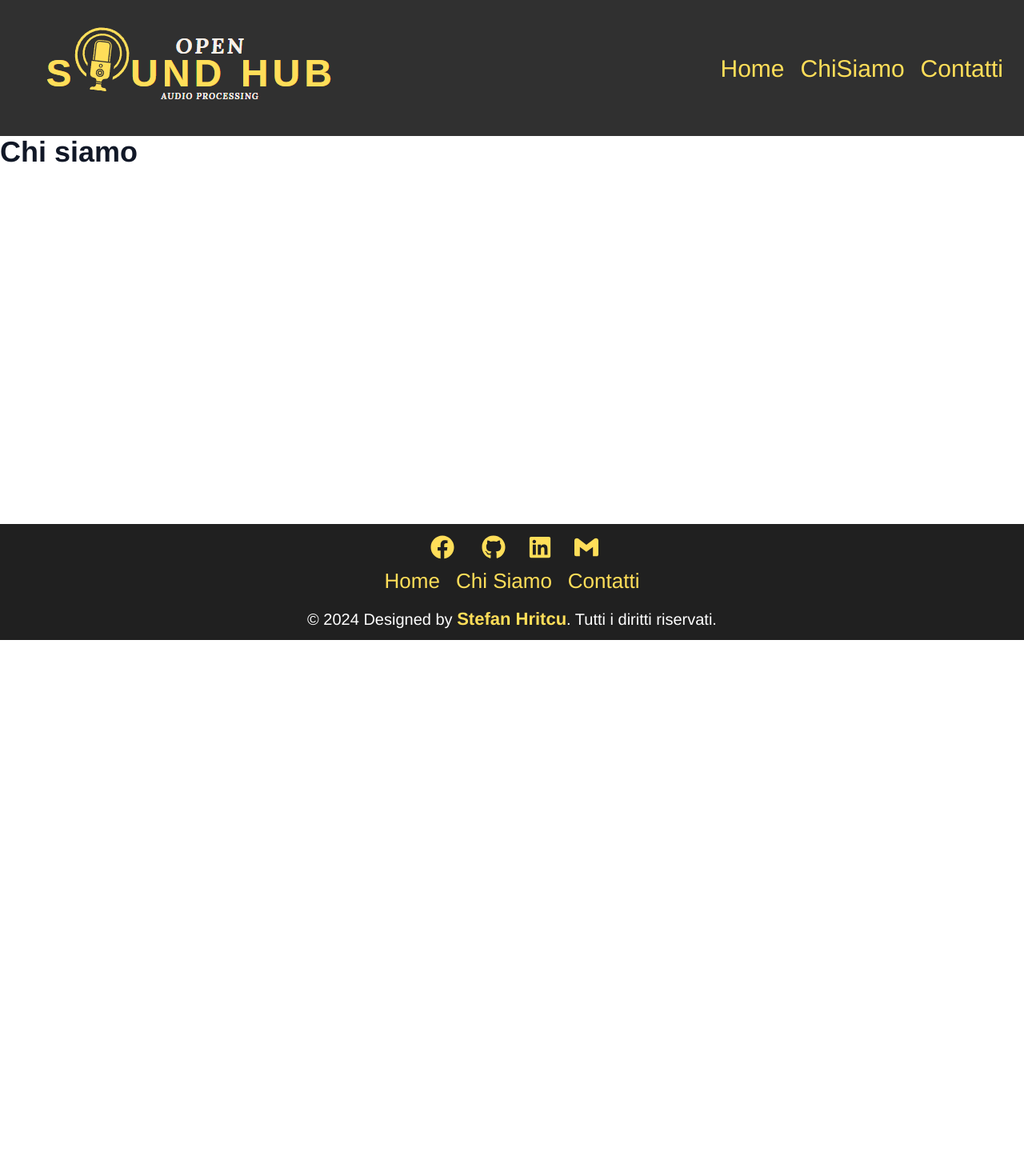
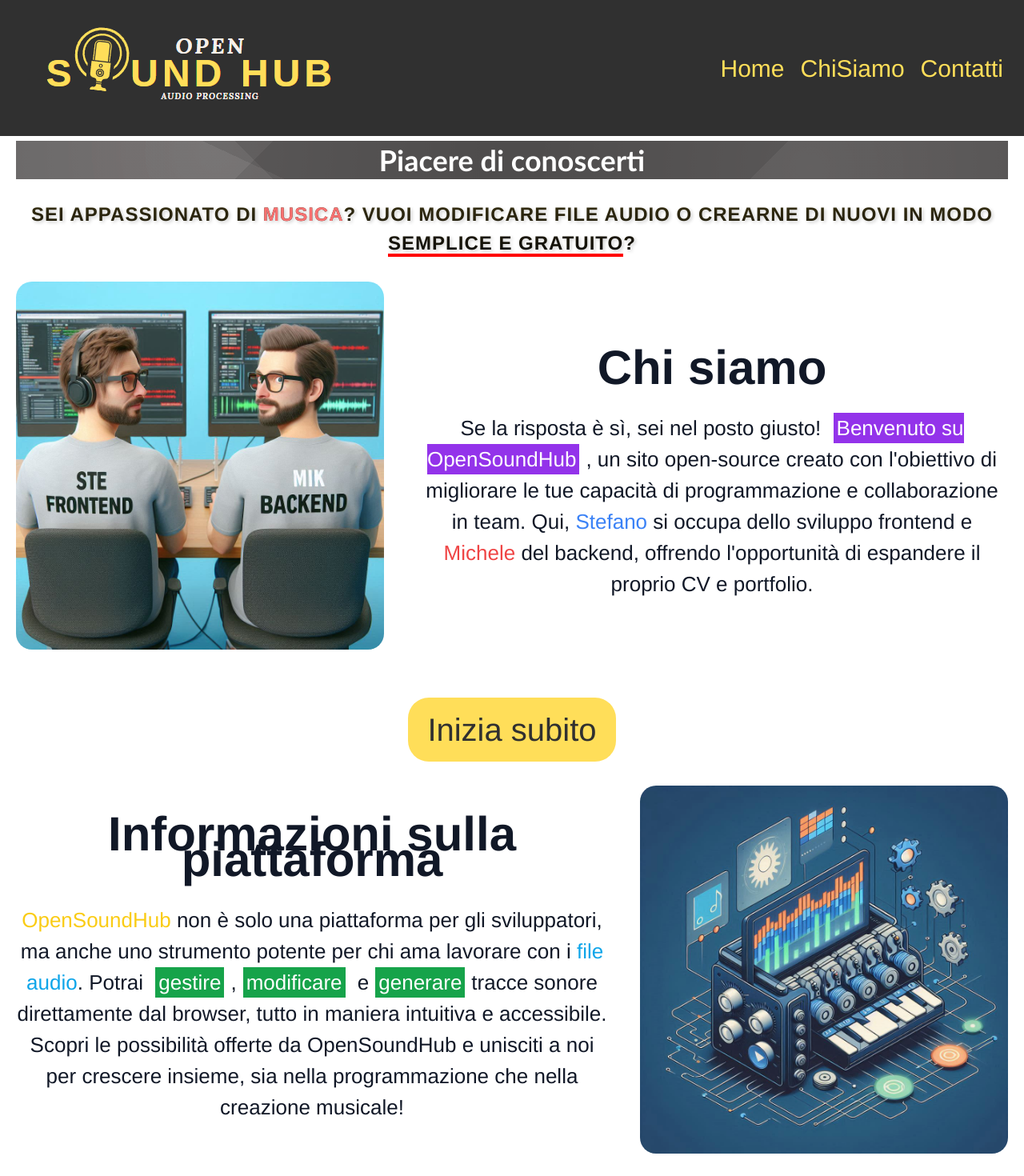
Before and after one commit to StefanHritcu/OpenSoundHub-Collaborative-Full-Stack-Audio-Processing-Platform, a React (Vite) app in the folder frontend/: page /chisiamo in a window 1280 px wide. Shown: the top 1470 px of the page at 80% size. Before the commit the page ends 800 px from the top, so only its background shows below. Built offline with nearby package versions, Linux system fonts and the light colour scheme.

Commit message:
add: componente CHISIAMO e conclusione sito

```diff
--- a/frontend/src/components/chisiamo/ChiSiamo.jsx
+++ b/frontend/src/components/chisiamo/ChiSiamo.jsx
@@ -1,10 +1,105 @@
+import "./chisiamo.css";
+import ChiSiamoImage1 from "./../../assets/images/chisiamoImage.jpg";
+import ChiSiamoImage2 from "./../../assets/images/chisiamoImage2.jpg";
+
+import { Link } from "react-router-dom";
+
 function ChiSiamo() {
   return (
     <>
-      <div>
-        <h1>Chi siamo</h1>
-      </div>
+      <main>
+        <header>
+          <h1 className="chisiamo-title">Piacere di conoscerti</h1>
+        </header>
+
+        {/* Introduzione */}
+        <section aria-labelledby="intro-title">
+          <h2 id="intro-title" className="chisiamo-second-title">
+            Sei appassionato di <span className="text-red-400">MUSICA</span>?
+            Vuoi modificare file audio o crearne di nuovi in modo{" "}
+            <span className="second-title-underline">semplice e gratuito</span>?
+          </h2>
+        </section>
+
+        {/* Descrizione e imagine */}
+        <section
+          className="chisiamo-responsive-first-div"
+          aria-labelledby="about-us"
+        >
+          <img
+            className="chisiamo-foto1"
+            src={ChiSiamoImage2}
+            alt="Immagine dei programmatori Stefano e Michele"
+          />
+          <div>
+            <h3
+              id="about-us"
+              className="documentation-style visually-hidden text-center text-2xl"
+            >
+              Chi siamo
+            </h3>
+            <p className="chisiamo-terzo-title">
+              Se la risposta è sì, sei nel posto giusto!{" "}
+              <span className="text-white bg-purple-600 p-1 mx-2">
+                Benvenuto su OpenSoundHub
+              </span>
+              , un sito open-source creato con l&apos;obiettivo di migliorare le
+              tue capacità di programmazione e collaborazione in team. Qui,{" "}
+              <span className="text-blue-500">Stefano</span> si occupa dello
+              sviluppo frontend e <span className="text-red-500">Michele</span>{" "}
+              del backend, offrendo l&apos;opportunit&agrave; di espandere il
+              proprio CV e portfolio.
+            </p>
+          </div>
+        </section>
+
+        {/* Link che porta alla home dove ci saranno le funzionalità */}
+        <section aria-labelledby="cta-section">
+          <div id="cta-section" className="cta-container">
+            <Link to="/">
+              <p className="chisiamo-iniziasubito">Inizia subito</p>
+            </Link>
+          </div>
+        </section>
+
+        {/* Informazioni aggiuntive */}
+        <section
+          className="chisiamo-responsive-second-div"
+          aria-labelledby="platform-info"
+        >
+          <img
+            className="chisiamo-foto1"
+            src={ChiSiamoImage1}
+            alt="Interfaccia della piattaforma OpenSoundHub"
+          />
+          <div>
+            <h3
+              id="platform-info"
+              className="documentation-style visually-hidden text-center text-2xl"
+            >
+              Informazioni sulla piattaforma
+            </h3>
+            <p className="chisiamo-terzo-title my-6">
+              <span className="text-yellow-400">OpenSoundHub</span> non è solo
+              una piattaforma per gli sviluppatori, ma anche uno strumento
+              potente per chi ama lavorare con i{" "}
+              <span className="text-sky-500">file audio</span>. Potrai{" "}
+              <span className="text-white bg-green-600 p-1 mx-2">gestire</span>,
+              <span className="text-white bg-green-600 p-1 mx-2">
+                modificare
+              </span>{" "}
+              e
+              <span className="text-white bg-green-600 p-1 mx-2">generare</span>
+              tracce sonore direttamente dal browser, tutto in maniera intuitiva
+              e accessibile. Scopri le possibilità offerte da OpenSoundHub e
+              unisciti a noi per crescere insieme, sia nella programmazione che
+              nella creazione musicale!
+            </p>
+          </div>
+        </section>
+      </main>
     </>
   );
 }
+
 export default ChiSiamo;
--- /dev/null
+++ b/frontend/src/components/chisiamo/chisiamo.css
@@ -0,0 +1,94 @@
+.chisiamo-foto1 {
+    width: 300px;
+    margin: auto;
+    border-radius: 20px;
+    margin-bottom: 30px;
+}
+
+@media(min-width: 1000px) {
+    .chisiamo-foto1 {
+        width: 460px;
+    }
+    .chisiamo-responsive-first-div {
+        display: flex;
+        justify-content: center;
+        align-items: center;
+    }
+    .chisiamo-responsive-second-div {
+        display: flex;
+        justify-content: center;
+        align-items: center;
+        flex-direction: row-reverse;
+    }
+    .chisiamo-foto1 {
+        margin-right: 20px;
+        margin-left: 20px;
+    }
+    .documentation-style {
+        text-align: center;
+        margin-bottom: 40px;
+        font-size: 60px;
+
+    }
+}
+
+.second-title-underline {
+    border-bottom: solid 4px red;
+}
+
+.chisiamo-title {
+    font-family: 'Trebuchet MS', 'Lucida Sans Unicode', 'Lucida Grande', 'Lucida Sans', Arial, sans-serif;
+    color: white;
+    text-align: center;
+    margin-top: 6px;
+    background-color: rgb(78, 76, 76); /* Colore di sfondo di base */
+    background-image:
+        /* Gradiente angolare per creare striature */
+        linear-gradient(25deg, rgba(255, 255, 255, 0.1) 25%, transparent 25%),
+        linear-gradient(135deg, rgba(255, 255, 255, 0.1) 25%, transparent 25%),
+        linear-gradient(45deg, rgba(255, 255, 255, 0.1) 25%, transparent 25%),
+        linear-gradient(315deg, rgba(255, 255, 255, 0.1) 25%, transparent 25%),
+        /* Gradiente radiale per effetti più sfumati */
+        radial-gradient(circle at 20% 30%, rgba(255, 255, 255, 0.15), transparent 35%),
+        radial-gradient(circle at 80% 70%, rgba(255, 255, 255, 0.15), transparent 35%);
+    background-size: 100% 100%; /* Imposta la dimensione dell'effetto */
+    background-blend-mode: overlay; /* Sovrappone i gradienti */
+    margin-left: 20px;
+    margin-right: 20px;
+    padding: 4px;
+}
+
+.chisiamo-second-title {
+    text-align: center;
+    font-size: 24px; /* Leggermente più grande per una migliore visibilità */
+    letter-spacing: 1px; /* Mantiene lo spazio tra le lettere */
+    font-weight: bold; /* Rende il testo più marcato */
+    color: #ffde59; /* Cambia il colore per un contrasto accattivante */
+    text-transform: uppercase; /* Trasforma il testo in maiuscolo per maggiore impatto */
+    text-shadow: 2px 2px 4px rgba(0, 0, 0, 0.2); /* Aggiunge un'ombra per profondità */
+    background: linear-gradient(to bottom, #423915, #050505); /* Gradiente del testo */
+    -webkit-background-clip: text; /* Mostra il gradiente solo nel testo */
+    color: transparent; /* Rende il colore del testo trasparente per visualizzare il gradiente */
+    padding: 10px;
+    display: inline-block;
+    margin-bottom: 20px;
+}
+.chisiamo-terzo-title {
+    margin-left: 20px;
+    margin-right: 20px;
+    text-align: center;
+}
+
+.chisiamo-iniziasubito {
+    background-color: #ffde59;
+    color: #303030;
+    font-size: 40px;
+    margin: auto;
+    width: 260px;
+    text-align: center;
+    margin-bottom: 30px;
+    margin-top: 30px;
+    border-radius: 26px;
+    padding: 10px;
+    cursor: pointer;
+}
```
Also changed, not shown: frontend/src/assets/images/chisiamoImage.jpg (added), frontend/src/assets/images/chisiamoImage2.jpg (added).
